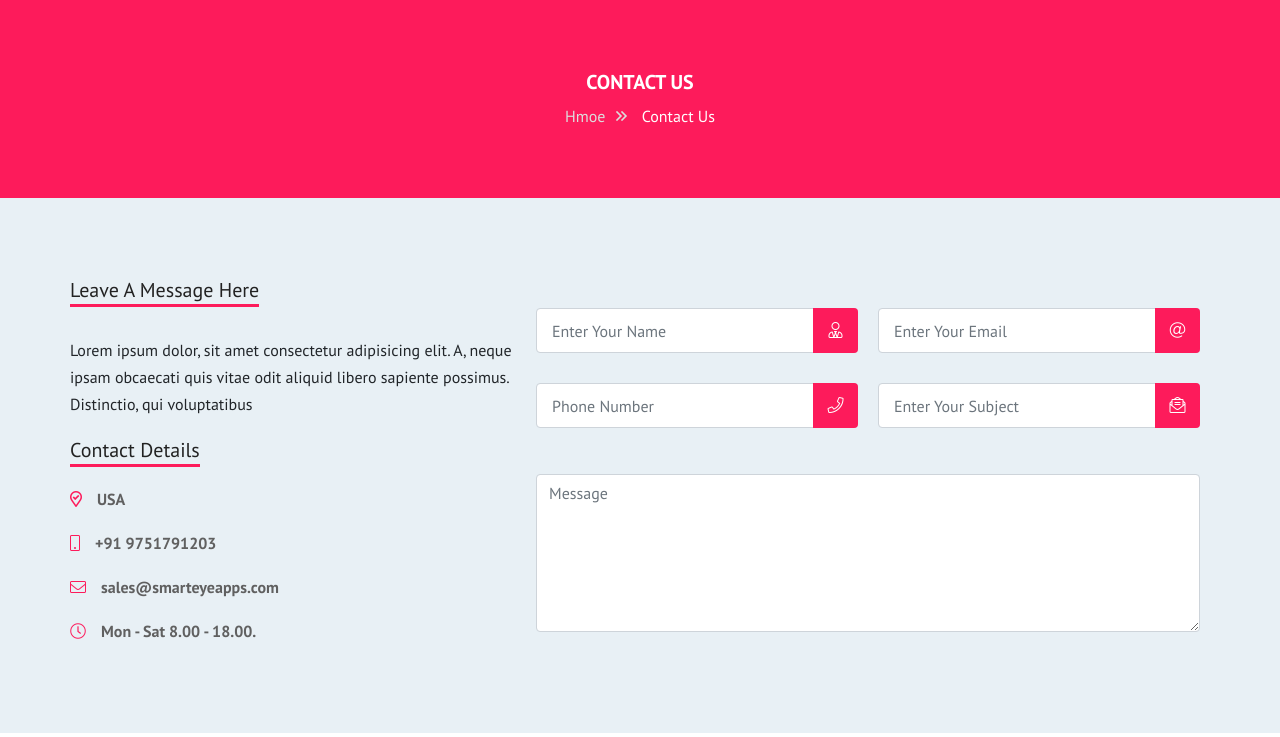
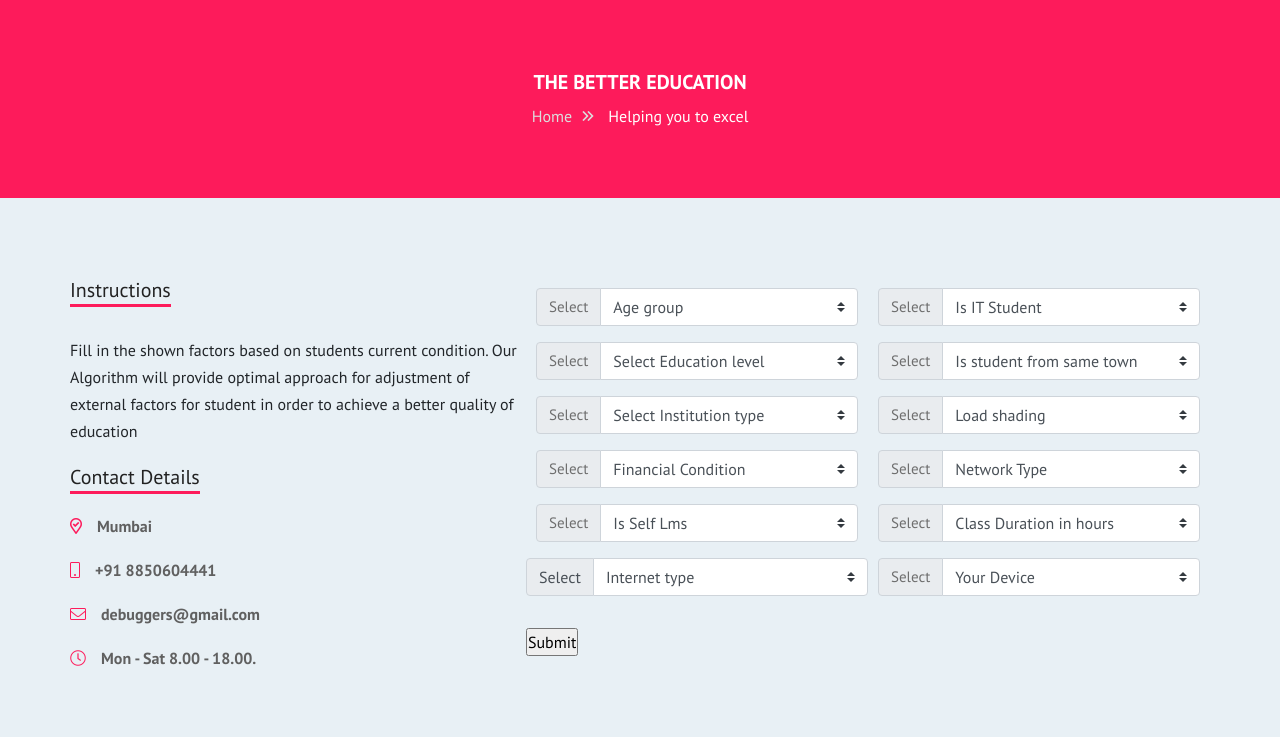
Before and after one commit to Parity-Boolean-Autocrats/02_Debuggers, a Flask app: page /contact-us in a window 1280 px wide. Shown: the part 87-824 px from the top of the page. Run offline with Flask 2, Linux system fonts and the light colour scheme; some libraries are stand-ins or nearby versions; grey boxes are pictures that could not be loaded.

Commit message:
added form input

```diff
--- a/backend/app.py
+++ b/backend/app.py
@@ -28,7 +28,24 @@ def services():
 
 @app.route("/contact-us")
 def contact():
-    return render_template("contact-us.html")
+    # return render_template("form-input.html")
+    return render_template("form-input.html")
+
+@app.route("/form-submit", methods=["POST"])
+def form_submit():
+    print(request.form['age'])
+    print(request.form['eduLevel'])
+    print(request.form['institutionType'])
+    print(request.form['FinancialCondtion'])
+    print(request.form['Lms'])
+    print(request.form['InternetType'])
+    print(request.form['ITStudent'])
+    print(request.form['Location'])
+    print(request.form['NetworkType'])
+    print(request.form['ClassDuration'])
+    print(request.form['Device'])
+    print(request.form['Load-Shedding'])
+    return "Hell"
 
 @app.route("/predict", methods=["GET", "POST"])
 def predict():
--- /dev/null
+++ b/backend/templates/form-input.html
@@ -0,0 +1,416 @@
+<!doctype html>
+<html lang="en">
+
+<head>
+  <meta charset="utf-8">
+  <meta name="viewport"
+        content="width=device-width, initial-scale=1, shrink-to-fit=no">
+  <title>Charity</title>
+  <link rel="stylesheet"
+        href="css/bootstrap.min.css">
+  <link rel="stylesheet"
+        href="css/all.min.css">
+  <link rel="stylesheet"
+        href="css/style.css" />
+</head>
+
+<body>
+  <!-- ======== header started ========= -->
+  <header>
+    <div class="my-nav">
+      <div class="container">
+        <div class="row">
+          <div class="nav-items">
+            <div class="menu-toggle">
+              <div class="menu-hamburger"></div>
+            </div>
+            <div class="logo">
+              <img src="images/logo.png">
+            </div>
+            <div class="menu-items">
+              <div class="menu">
+                <ul>
+                  <li><a href="/">Home</a></li>
+                  <li><a href="/about-us">About Us</a></li>
+                  <li><a href="/services">Services</a></li>
+                  <li><a href="/blog">Blog</a></li>
+                  <li><a href="/contact-us">Contact Us</a></li>
+                </ul>
+              </div>
+            </div>
+          </div>
+        </div>
+      </div>
+    </div>
+  </header>
+
+  <!-- ======== main started ========= -->
+
+  <main class="charity-01-main">
+
+    <!-- ============abt-01 Section  Start============ -->
+
+    <section class="abt-01">
+      <div class="container">
+        <div class="row">
+          <div class="col-12">
+            <div class="heading-wrapper">
+              <h3>The Better Education</h3>
+              <ol>
+                <li>Home<i class="far fa-angle-double-right"></i></li>
+                <li>Helping you to excel</li>
+              </ol>
+            </div>
+          </div>
+        </div>
+      </div>
+    </section>
+
+    <section class="bg-0-b">
+      <div class="container">
+        <div class="row">
+          <div class="main-card-contact d-flex">
+            <div class="sup-card-contact">
+              <div class="sup-content">
+                <div class="head-content">
+                  <h2>Instructions</h2>
+                  <p>Fill in the shown factors based on students current condition. Our
+                    Algorithm will provide optimal approach for adjustment of external factors
+                    for student in order to achieve a better quality of education</p>
+                </div>
+
+                <div class="contact-title">
+                  <h2>Contact Details</h2>
+                  <ol>
+                    <li><i class="far fa-map-marker-check"></i>Mumbai</li>
+                    <li><i class="fal fa-mobile"></i>+91 8850604441</li>
+                    <li><i class="fal fa-envelope"></i>debuggers@gmail.com</li>
+                    <li><i class="fal fa-clock"></i>Mon - Sat 8.00 - 18.00.</li>
+                  </ol>
+                </div>
+              </div>
+            </div>
+
+            <div class="sup-card-contact-0a">
+              <div class="contact-a1">
+                <form action="{{ url_for('form_submit') }}"
+                      method="post">
+                  <div class="dived d-flex">
+                    <div class="form-group">
+                      <div class="form-sup">
+                        <div class="cal-01">
+
+                          <div class="input-group mb-3">
+                            <div class="input-group-prepend">
+                              <label class="input-group-text"
+                                     for="age">Select</label>
+                            </div>
+                            <select type="name"
+                                    name="age"
+                                    id="age"
+                                    class="custom-select"
+                                    placeholder="Enter your age group">
+                              <option selected>Age group</option>
+                              <option value="1-5">1-5</option>
+                              <option value="6-10">6-10</option>
+                              <option value="11-15">11-15</option>
+                              <option value="16-20">16-20</option>
+                              <option value="21-25">21-25</option>
+                              <option value="26-30">26-30</option>
+                            </select>
+                          </div>
+
+                          <div class="input-group mb-3">
+                            <div class="input-group-prepend">
+                              <label class="input-group-text"
+                                     for="eduLevel">Select</label>
+                            </div>
+                            <select type="name"
+                                    name="eduLevel"
+                                    id="eduLevel"
+                                    class="custom-select"
+                                    placeholder="Enter your education level">
+                              <option selected>Select Education level</option>
+                              <option value="University">University</option>
+                              <option value="College">College</option>
+                              <option value="School">School</option>
+                            </select>
+                          </div>
+                        </div>
+
+                        <div class="input-group mb-3">
+                          <div class="input-group-prepend">
+                            <label class="input-group-text"
+                                   for="institutionType">Select</label>
+                          </div>
+                          <select type="name"
+                                  name="institutionType"
+                                  id="institutionType"
+                                  class="custom-select"
+                                  placeholder="Enter your Institution type">
+                            <option selected>Select Institution type</option>
+                            <option value="Non Government">Non Government</option>
+                            <option value="Government">Government</option>
+                          </select>
+                        </div>
+
+                        <div class="input-group mb-3">
+                          <div class="input-group-prepend">
+                            <label class="input-group-text"
+                                   for="FinancialCondtion">Select</label>
+                          </div>
+                          <select type="name"
+                                  name="FinancialCondtion"
+                                  id="FinancialCondtion"
+                                  class="custom-select"
+                                  placeholder="Enter your Institution type">
+                            <option selected>Financial Condition</option>
+                            <option value="Upper Class">Upper Class</option>
+                            <option value="Middle Class">Middle Class</option>
+                            <option value="Lower Class">Lower Class</option>
+                          </select>
+                        </div>
+
+                        <div class="input-group mb-3">
+                          <div class="input-group-prepend">
+                            <label class="input-group-text"
+                                   for="Lms">Select</label>
+                          </div>
+                          <select type="name"
+                                  name="Lms"
+                                  id="Lms"
+                                  class="custom-select"
+                                  placeholder="Enter your Institution type">
+                            <option selected>Is Self Lms</option>
+                            <option value="Yes">Yes</option>
+                            <option value="No">No</option>
+                          </select>
+                        </div>
+                      </div>
+
+                      <div class="input-group mb-3">
+                        <div class="input-group-prepend">
+                          <label class="input-group-text"
+                                 for="InternetType">Select</label>
+                        </div>
+                        <select type="name"
+                                name="InternetType"
+                                id="InternetType"
+                                class="custom-select"
+                                placeholder="Internet type">
+                          <option selected>Internet type</option>
+                          <option value="Wifi">Wifi</option>
+                          <option value="Mobile Data">Mobile Data</option>
+                        </select>
+                      </div>
+                    </div>
+
+
+                    <div class="form-group">
+                      <div class="form-sup">
+                        <div class="cal-01">
+
+                          <div class="input-group mb-3">
+                            <div class="input-group-prepend">
+                              <label class="input-group-text"
+                                     for="ITStudent">Select</label>
+                            </div>
+                            <select type="name"
+                                    name="ITStudent"
+                                    id="ITStudent"
+                                    class="custom-select"
+                                    placeholder="Is this IT student">
+                              <option selected>Is IT Student</option>
+                              <option value="Yes">Yes</option>
+                              <option value="No">No</option>
+                            </select>
+                          </div>
+                        </div>
+
+                        <div class="input-group mb-3">
+                          <div class="input-group-prepend">
+                            <label class="input-group-text"
+                                   for="Location">Select</label>
+                          </div>
+                          <select type="name"
+                                  name="Location"
+                                  id="Location"
+                                  class="custom-select"
+                                  placeholder="Is the student from same town">
+                            <option selected>Is student from same town</option>
+                            <option value="Yes">Yes</option>
+                            <option value="No">No</option>
+                          </select>
+                        </div>
+
+                        <div class="input-group mb-3">
+                          <div class="input-group-prepend">
+                            <label class="input-group-text"
+                                   for="Load-Shedding">Select</label>
+                          </div>
+                          <select type="name"
+                                  name="Load-Shedding"
+                                  id="Load-Shedding"
+                                  class="custom-select"
+                                  placeholder="Loadshading">
+                            <option selected>Load shading</option>
+                            <option value="High">High</option>
+                            <option value="Low">Low</option>
+                          </select>
+                        </div>
+
+                        <div class="input-group mb-3">
+                          <div class="input-group-prepend">
+                            <label class="input-group-text"
+                                   for="NetworkType">Select</label>
+                          </div>
+                          <select type="name"
+                                  name="NetworkType"
+                                  id="NetworkType"
+                                  class="custom-select"
+                                  placeholder="Loadshading">
+                            <option selected>Network Type</option>
+                            <option value="4G">4G</option>
+                            <option value="3G">3G</option>
+                            <option value="2G">2G</option>
+                          </select>
+                        </div>
+
+                        <div class="input-group mb-3">
+                          <div class="input-group-prepend">
+                            <label class="input-group-text"
+                                   for="ClassDuration">Select</label>
+                          </div>
+                          <select type="name"
+                                  name="ClassDuration"
+                                  id="ClassDuration"
+                                  class="custom-select"
+                                  placeholder="Class Duration">
+                            <option selected>Class Duration in hours</option>
+                            <option value="0">0</option>
+                            <option value="1-3">1-3</option>
+                            <option value="3-6">3-6</option>
+                          </select>
+                        </div>
+
+                        <div class="input-group mb-3">
+                          <div class="input-group-prepend">
+                            <label class="input-group-text"
+                                   for="Device">Select</label>
+                          </div>
+                          <select type="name"
+                                  name="Device"
+                                  id="Device"
+                                  class="custom-select"
+                                  placeholder="Class Duration">
+                            <option selected>Your Device</option>
+                            <option value="Tab">Tab</option>
+                            <option value="Mobile">Mobile</option>
+                            <option value="Computer">Computer</option>
+                          </select>
+                        </div>
+
+                      </div>
+                    </div>
+                  </div>
+                  <input type="submit"
+                         class="">
+              </div>
+
+
+            </div>
+
+
+            </form>
+          </div>
+        </div>
+      </div>
+      </div>
+      </div>
+    </section>
+
+    <section class="mab-01">
+      <iframe style="width:100%"
+              src="https://www.google.com/maps/embed?pb=!1m14!1m12!1m3!1d249759.19784092825!2d79.10145254589841!3d12.009924873581818!2m3!1f0!2f0!3f0!3m2!1i1024!2i768!4f13.1!5e0!3m2!1sen!2sin!4v1448883859107"
+              height="450"
+              frameborder="0"
+              allowfullscreen=""></iframe>
+    </section>
+  </main>
+
+  <!-- =====================>>>>>Footer Started>>>>>======================== -->
+
+  <footer>
+    <div class="container">
+      <div class="row">
+        <div class="col-lg-3 col-md-3 col-sm-6 col-6">
+          <div class="footer-content">
+            <h2>SMART CHARITABLES</h2>
+            <p>Lorem ipsum, dolor sit amet consectetur adipisicing elit. Maxime adipisci veniam
+              voluptatum voluptatem sed ex error beatae, asperiores dignissimos?</p>
+            <ul>
+              <li><i class="fab fa-facebook-f"></i></li>
+              <li><i class="fab fa-twitter"></i></li>
+              <li><i class="fab fa-google"></i></li>
+              <li><i class="fab fa-skype"></i></li>
+            </ul>
+          </div>
+        </div>
+        <div class="col-lg-3 col-md-3 col-sm-6 col-6">
+          <div class="footer-content">
+            <h2>Quick Links</h2>
+            <ol>
+              <li><a href="#"><i class="fal fa-angle-double-right"></i>Home</a></li>
+              <li><a href="#"><i class="fal fa-angle-double-right"></i>About Us</a></li>
+              <li><a href="#"><i class="fal fa-angle-double-right"></i>Services</a></li>
+              <li><a href="#"><i class="fal fa-angle-double-right"></i>Blog</a></li>
+              <li><a href="#"><i class="fal fa-angle-double-right"></i>Contact Us</a></li>
+            </ol>
+          </div>
+        </div>
+        <div class="col-lg-3 col-md-3 col-sm-6 col-6">
+          <div class="footer-content">
+            <h2>Services</h2>
+            <ol>
+              <li><a href="#"><i class="fal fa-angle-double-right"></i>Home</a></li>
+              <li><a href="#"><i class="fal fa-angle-double-right"></i>About Us</a></li>
+              <li><a href="#"><i class="fal fa-angle-double-right"></i>Services</a></li>
+              <li><a href="#"><i class="fal fa-angle-double-right"></i>Blog</a></li>
+              <li><a href="#"><i class="fal fa-angle-double-right"></i>Contact Us</a></li>
+            </ol>
+          </div>
+        </div>
+        <div class="col-lg-3 col-md-3 col-sm-6 col-6">
+          <div class="footer-content">
+            <h2>News Letters</h2>
+            <p>Lorem ipsum, dolor sit amet consectetur adipisicing elit.</p>
+            <div class="form-group">
+              <input class="form-control"
+                     role=""
+                     name="email"
+                     type="email"
+                     placeholder="Enter Your Email">
+              <i class="fal fa-paper-plane"></i>
+            </div>
+          </div>
+        </div>
+      </div>
+    </div>
+    <div class="copy-right">
+      <div class="container">
+        <div class="copy-right-card">
+          <p>2015 @ All Rights Reserved Designed and developed by<a
+               href="https://www.smarteyeapps.com">SmarteyeTechnologies</a></p>
+        </div>
+      </div>
+    </div>
+  </footer>
+</body>
+
+
+<script src="js/jquery-3.2.1.min.js"></script>
+<script src="js/popper.min.js"></script>
+<script src="js/bootstrap.min.js"></script>
+<script src="js/script.js"></script>
+
+</html>
--- a/backend/templates/index.html
+++ b/backend/templates/index.html
@@ -604,7 +604,7 @@
       <div class="row">
         <div class="col-lg-3 col-md-3 col-sm-6 col-6">
           <div class="footer-content">
-            <h2>SMART CHARITABLES</h2>
+            <h2>SMART </h2>
             <p>Lorem ipsum, dolor sit amet consectetur adipisicing elit. Maxime adipisci veniam
               voluptatum voluptatem sed ex error beatae, asperiores dignissimos?</p>
             <ul>
```
